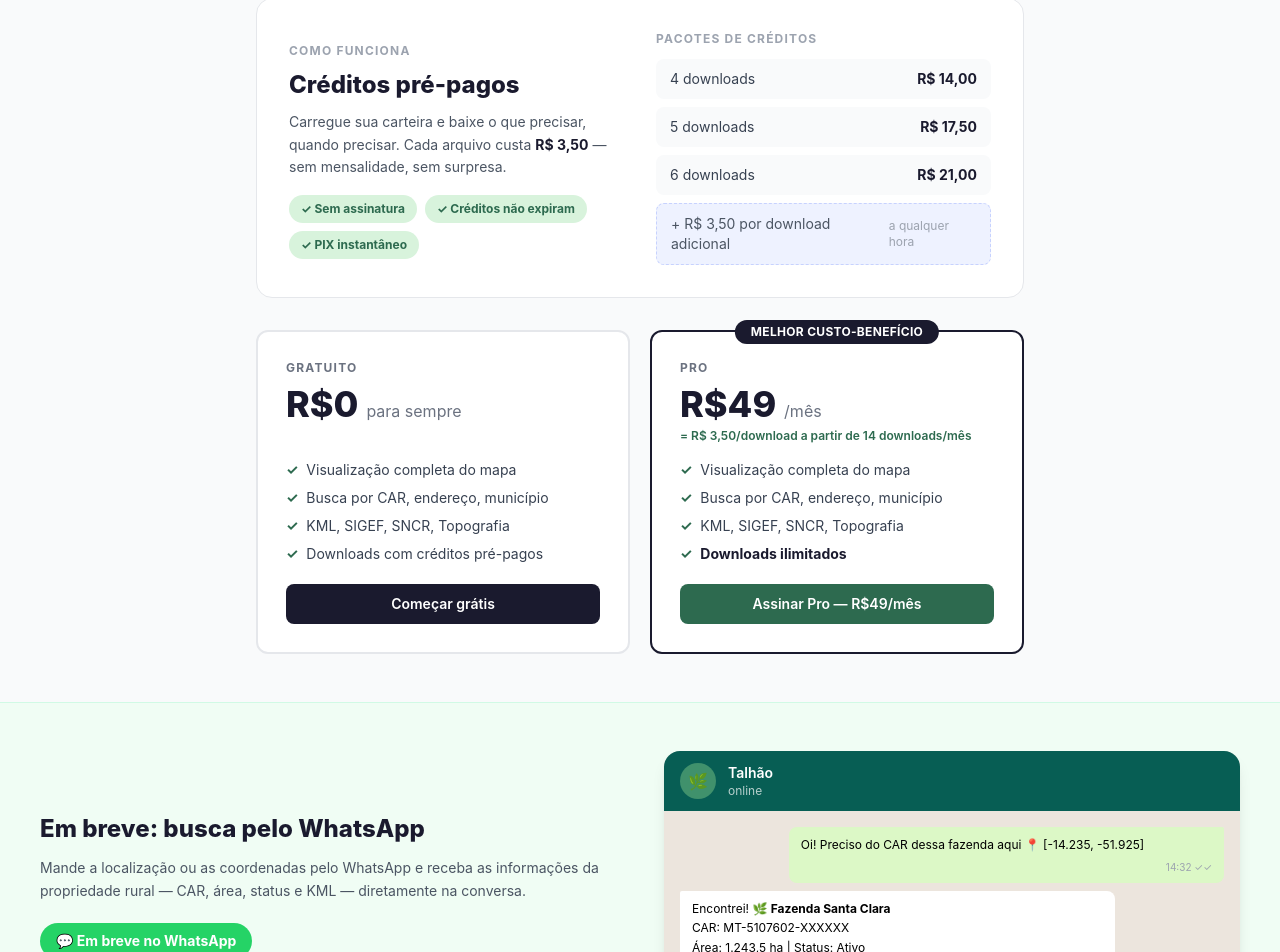
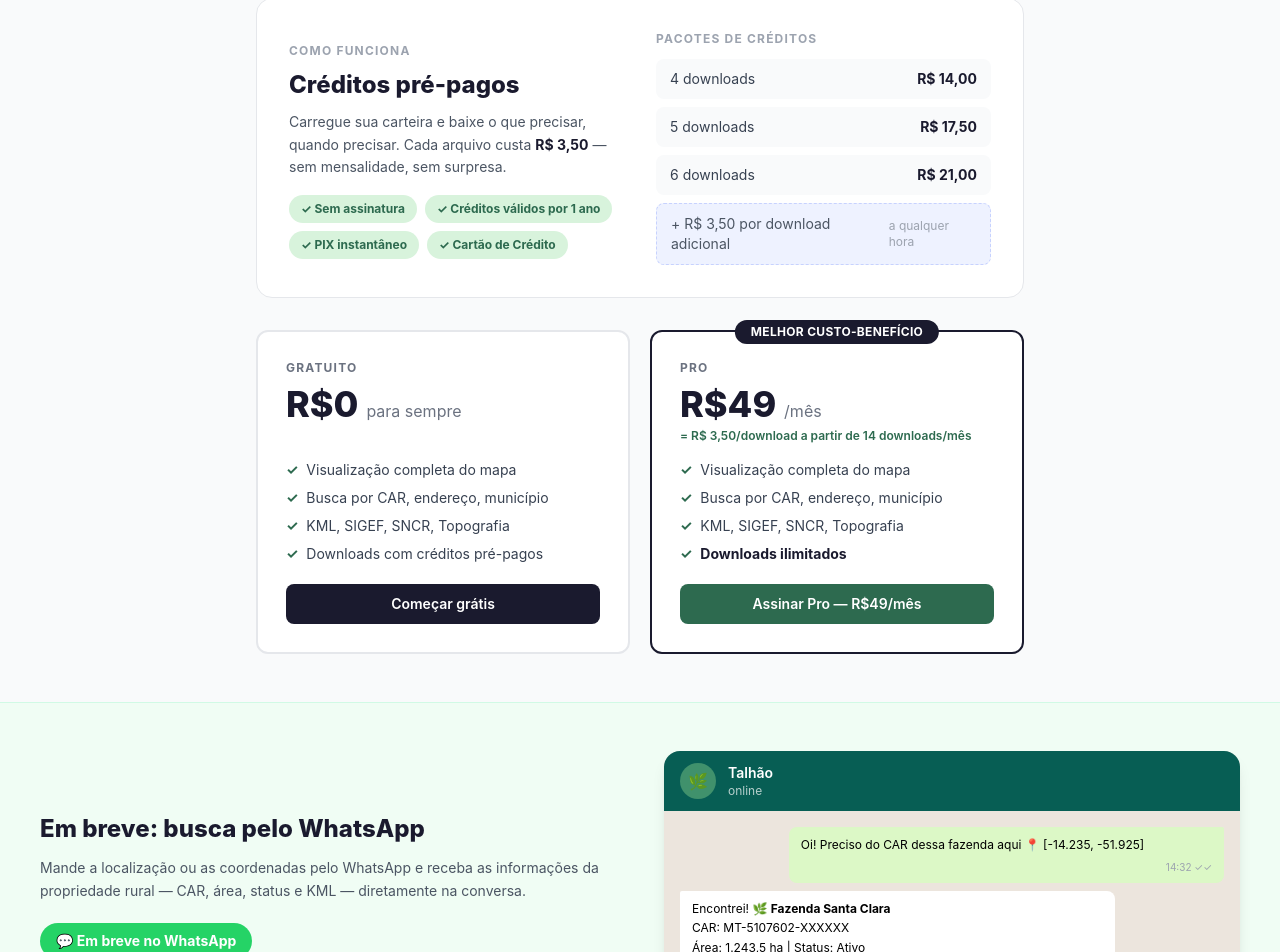
Before and after one commit to thiagomendes87/talhao-app, a Next.js app: page / in a window 1280 px wide. Shown: the part 944-1896 px from the top of the page. Built offline with nearby package versions, Linux system fonts and the light colour scheme.

Commit message:
Add credit card option to Pricing section

```diff
--- a/components/Pricing.tsx
+++ b/components/Pricing.tsx
@@ -26,7 +26,7 @@ export default function Pricing() {
             Cada arquivo custa <strong className="text-[#1A1A2E]">R$ 3,50</strong> — sem mensalidade, sem surpresa.
           </p>
           <div className="flex gap-2 flex-wrap">
-            {['✓ Sem assinatura', '✓ Créditos não expiram', '✓ PIX instantâneo'].map(tag => (
+            {['✓ Sem assinatura', '✓ Créditos válidos por 1 ano', '✓ PIX instantâneo', '✓ Cartão de Crédito'].map(tag => (
               <span key={tag} className="text-xs font-bold px-3 py-1.5 rounded-full bg-[#D8F3DC] text-[#2D6A4F]">{tag}</span>
             ))}
           </div>
```
